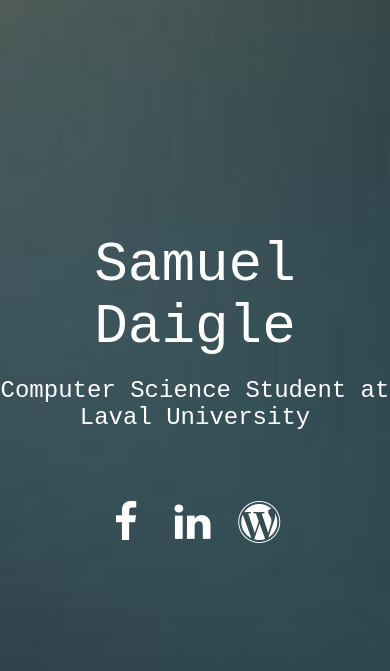
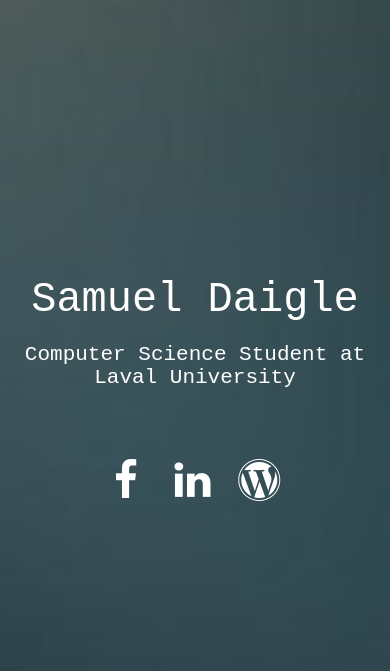
Before and after one commit to SamuelDaigle/samueldaigle.github.io, a PHP site: page / in a window 390 px wide. Shown: the part 276-947 px from the top of the page. Run offline with PHP 8.4, Linux system fonts and the light colour scheme.

Commit message:
Reduced top title sizes on mobile.

```diff
--- a/css/stylish-portfolio.css
+++ b/css/stylish-portfolio.css
@@ -394,6 +394,20 @@ footer {
 	font-family: "Courier New";
 }
 
+#top-desc {
+	font-family: "Courier New";
+}
+
+@media (max-width: 600px) {
+#top-title {
+	font-size: 3em;
+}
+
+#top-desc {
+	font-size: 1.5em;
+}
+}
+
 #contact-image {
 	width: 200px;
 }
--- a/index.html
+++ b/index.html
@@ -87,7 +87,7 @@
 			<br>
 			<br>
             <h1 id="top-title">Samuel Daigle</h1>
-			<h3 id="top-title">Computer Science Student at Laval University</h3>
+			<h3 id="top-desc">Computer Science Student at Laval University</h3>
             <br>
 			<br>
 			<br>
```
